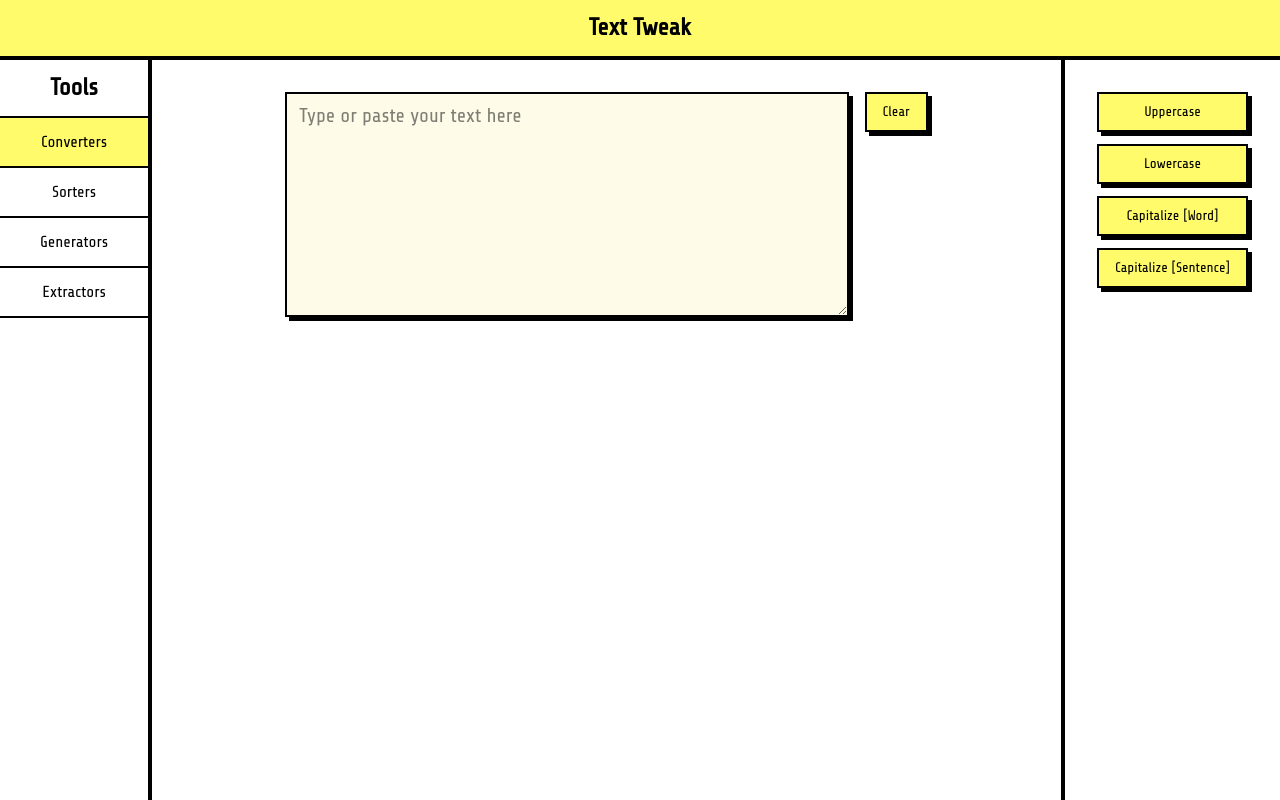
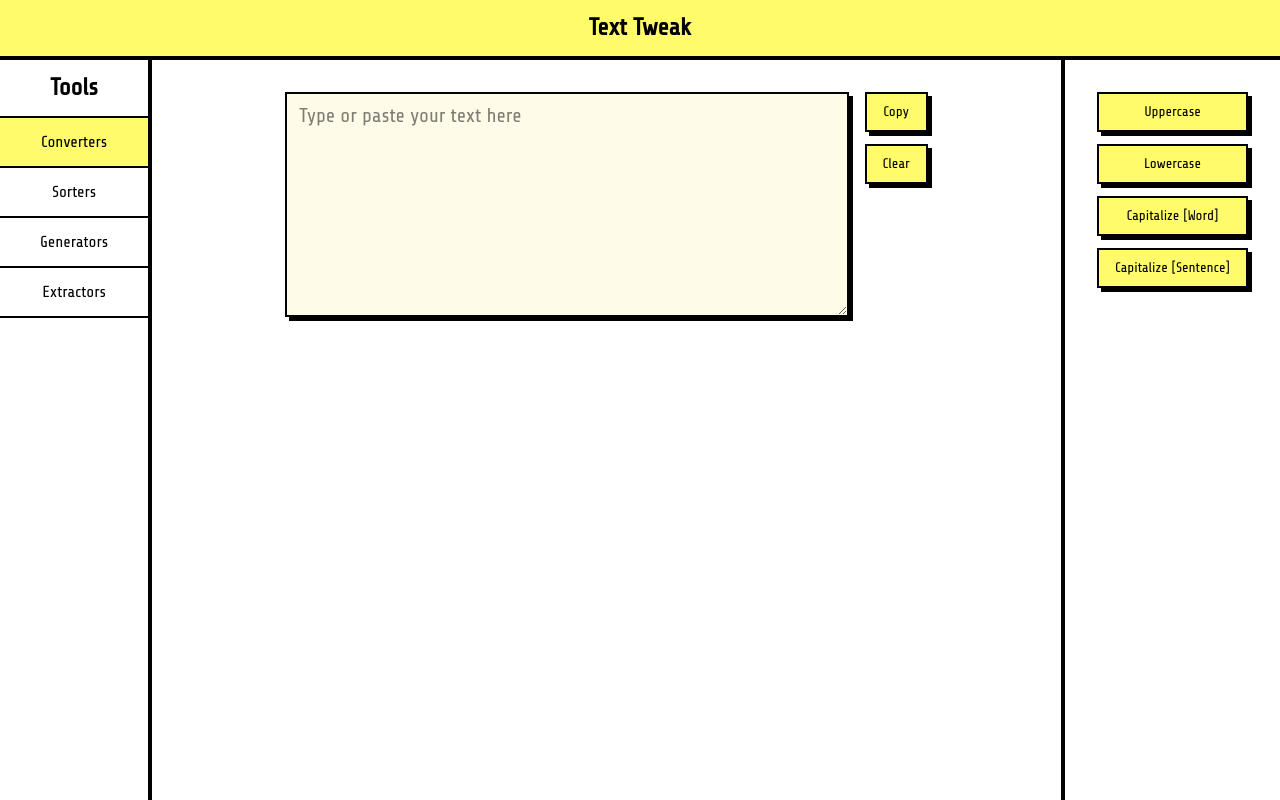
Before and after one commit to shehjaddev/textq, a Next.js app: page / in a window 1280 px wide. Built offline with nearby package versions, Linux system fonts and the light colour scheme.

Commit message:
feat: add text copy functionality

```diff
--- a/app/page.tsx
+++ b/app/page.tsx
@@ -38,7 +38,17 @@ export default function Home() {
           onChange={handleTextChange}
           placeholder="Type or paste your text here"
         />
-        <Button onClick={() => setText("")}>Clear</Button>
+        <div className="flex flex-col space-y-3">
+          <Button
+            onClick={() => {
+              navigator.clipboard.writeText(text);
+              alert("Text copied to clipboard");
+            }}
+          >
+            Copy
+          </Button>
+          <Button onClick={() => setText("")}>Clear</Button>
+        </div>
       </div>
       <div className="flex justify-center p-8">
         <div className="space-y-3">
```
